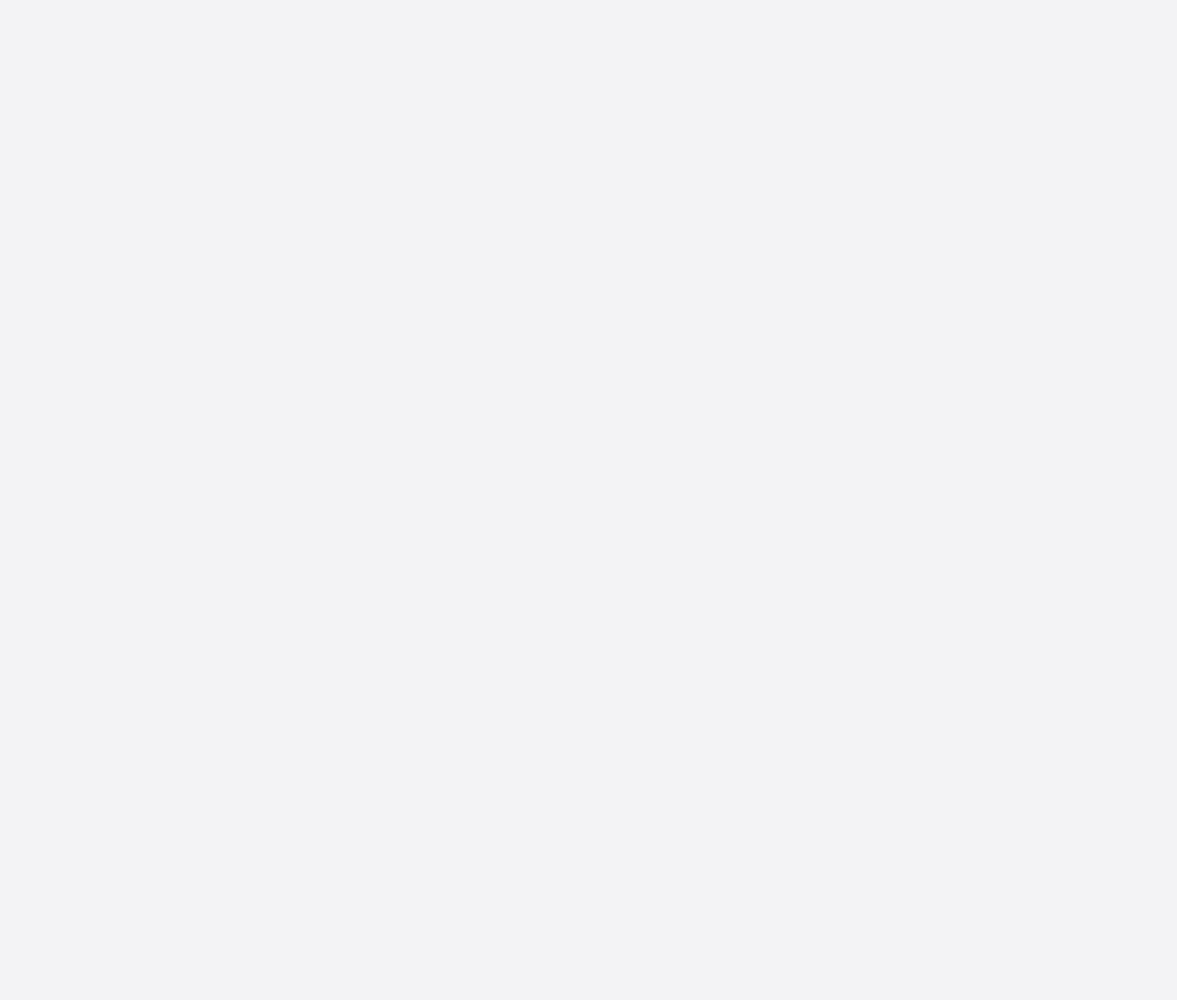
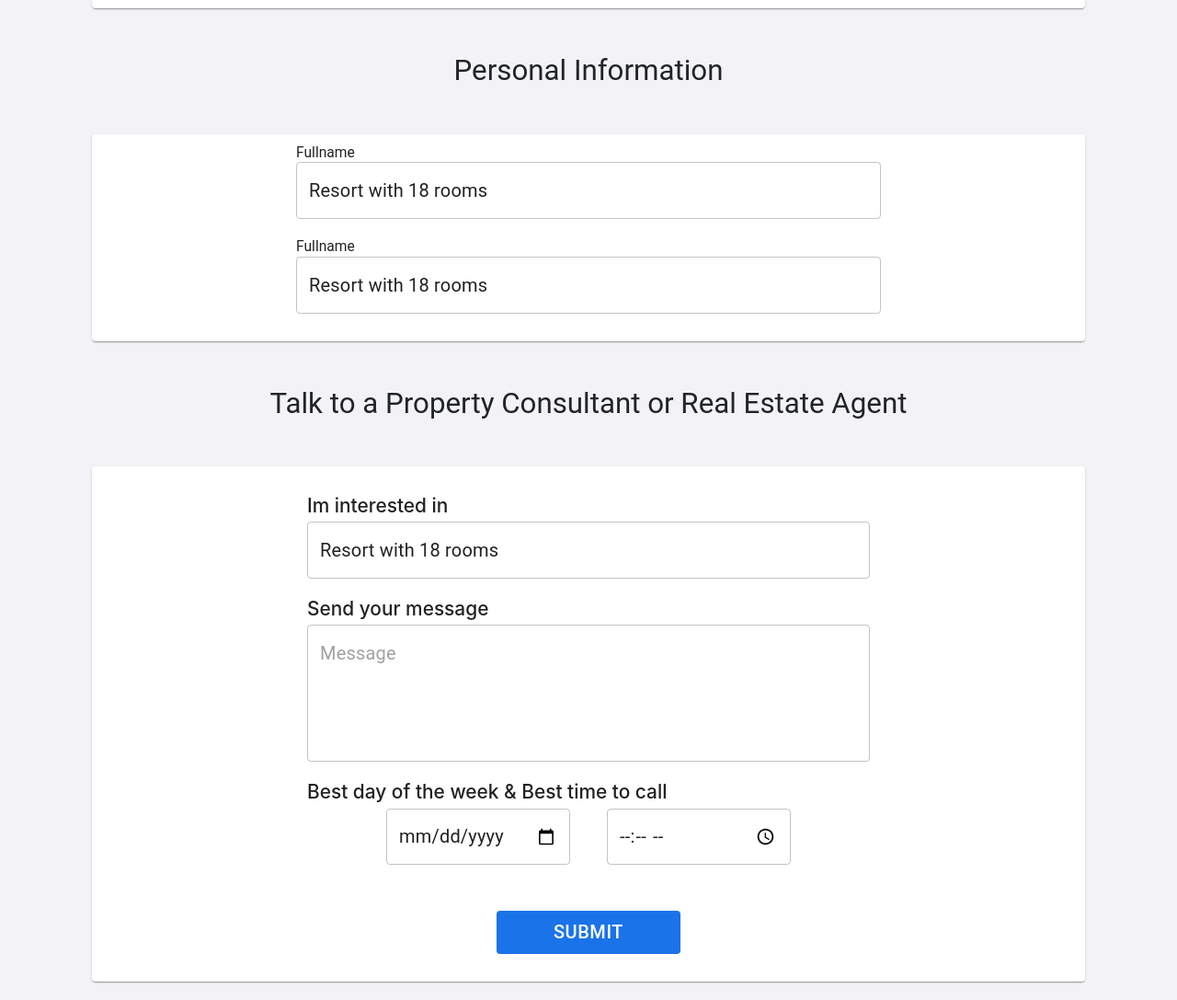
Before and after one commit to DropitupQwerty/realstate-online-selling, a React (Create React App) app: page /reservation/1 in a window 1280 px wide. Before the commit this address had no page. Shown: the part 633-1720 px from the top of the page at 92% size. Before the commit the page ends 800 px from the top, so only its background shows below. Built offline with nearby package versions, Linux system fonts and the light colour scheme; the HTML template or start-up script is replaced by a standard one.

Commit message:
add inquiry page

```diff
--- a/src/App.js
+++ b/src/App.js
@@ -5,6 +5,7 @@ import Homepage from './page/home';
 import Login from './page/login';
 import SignUp from './page/signup';
 import ViewProperty from './page/ViewProperty';
+import Reservation from './page/Inquire';
 
 function App() {
   return (
@@ -14,7 +15,8 @@ function App() {
           <Route index element={<Homepage />}></Route>
           <Route path="/login" element={<Login />}></Route>
           <Route path="/sign-up" element={<SignUp />}></Route>
-          <Route path="/viewproperty/:id" element={<ViewProperty />}></Route>
+          <Route path="/viewproperty/:id" element={<ViewProperty />} />
+          <Route path="/reservation/:id" element={<Reservation />} />
         </Routes>
       </Router>
     </ThemeProvider>
--- a/src/components/styles/ViewPropertyStyles.css
+++ b/src/components/styles/ViewPropertyStyles.css
@@ -3,7 +3,7 @@
 }
 
 .property-img {
-  height: 300px;
+  height: 400px;
   width: 100%;
   object-fit: cover;
   border-radius: 40px;
@@ -86,3 +86,30 @@
 .previous-btn {
   margin: 30px;
 }
+
+.reservation-form-container h1 {
+  text-align: center;
+}
+
+.reservation-form-container {
+  width: 100%;
+  display: flex;
+  justify-content: center;
+  align-items: center;
+  flex-direction: column;
+}
+
+.meeting-date {
+  display: flex;
+  justify-content: center;
+  align-items: center;
+  flex-direction: column;
+  width: 100%;
+}
+
+.meeting-date-form {
+  display: flex;
+  justify-content: center;
+  width: 100%;
+  margin-bottom: 50px;
+}
--- /dev/null
+++ b/src/page/Inquire.js
@@ -0,0 +1,176 @@
+import {
+  Button,
+  FormControl,
+  FormGroup,
+  OutlinedInput,
+  Paper,
+  Typography,
+} from '@mui/material';
+
+import React, { useEffect, useState } from 'react';
+import global from '../styles/global';
+import Navbar from '../components/Navbar';
+import Footer from '../components/Footer';
+import { getProperty } from '../fakeApi/fakehouesapi';
+import { useParams, useNavigate } from 'react-router-dom';
+import ArrowBackIosIcon from '@mui/icons-material/ArrowBackIos';
+
+export default function Reservation({ open, cancel }) {
+  const [property, setProperty] = useState();
+  const { id } = useParams();
+  const navigate = useNavigate();
+
+  const {
+    image,
+    property: prop,
+    description,
+    price,
+    facilities,
+    location: loc,
+    locationURL,
+  } = property || {};
+
+  useEffect(() => {
+    const getProp = () => {
+      const p = getProperty(parseInt(id));
+      setProperty(p);
+    };
+    getProp();
+  }, [id]);
+
+  console.log(property);
+
+  return (
+    <div>
+      <div>
+        <Navbar />
+      </div>
+
+      <div className="previous-btn">
+        <Button
+          variant="outlined"
+          onClick={() => {
+            navigate(-1);
+          }}
+        >
+          <ArrowBackIosIcon sx={{ fontSize: '30px' }} />
+        </Button>
+      </div>
+      <Paper
+        sx={{
+          padding: '10px',
+          position: 'relative',
+          margin: '50px 100px',
+        }}
+      >
+        <img src={image?.[0]} alt={property} className="property-img" />
+      </Paper>
+      <Typography sx={{ textAlign: 'center', margin: '0' }} variant="h3">
+        Personal Information
+      </Typography>
+      <Paper
+        sx={{
+          padding: '10px',
+          position: 'relative',
+          margin: '50px 100px',
+        }}
+      >
+        <div className="reservation-form-container">
+          <FormGroup sx={{ width: '60%' }}>
+            <FormControl>
+              <Typography variant="h5">Fullname</Typography>
+              <OutlinedInput
+                readOnly
+                sx={{ ...global.formInput }}
+                value={prop}
+              />
+            </FormControl>
+            <FormControl>
+              <Typography variant="h5">Fullname</Typography>
+              <OutlinedInput
+                readOnly
+                sx={{ ...global.formInput }}
+                value={prop}
+              />
+            </FormControl>
+          </FormGroup>
+        </div>
+      </Paper>
+
+      <Typography sx={{ textAlign: 'center', margin: '0' }} variant="h3">
+        Talk to a Property Consultant or Real Estate Agent
+      </Typography>
+
+      <Paper
+        sx={{
+          padding: '30px',
+          position: 'relative',
+          margin: '50px 100px',
+        }}
+      >
+        <div className="reservation-form-container">
+          <FormGroup sx={{ width: '60%' }}>
+            <h2>Im interested in</h2>
+            <FormControl>
+              <OutlinedInput
+                readOnly
+                sx={{ ...global.formInput }}
+                value={prop}
+              />
+            </FormControl>
+            <h2>Send your message</h2>
+            <FormControl>
+              <OutlinedInput
+                sx={{
+                  ...global.formInput,
+                }}
+                multiline
+                rows={4}
+                placeholder="Message"
+              />
+            </FormControl>
+
+            <div>
+              <h2> Best day of the week & Best time to call</h2>
+
+              <div className="meeting-date">
+                <div className="meeting-date-form">
+                  <FormControl>
+                    <OutlinedInput
+                      sx={{
+                        ...global.formInput,
+                        width: '200px',
+                        margin: '0 20px ',
+                      }}
+                      type="date"
+                    />
+                  </FormControl>
+                  <FormControl>
+                    <OutlinedInput
+                      sx={{
+                        ...global.formInput,
+                        width: '200px',
+                        margin: '0 20px ',
+                      }}
+                      type="time"
+                    />
+                  </FormControl>
+                </div>
+                <div>
+                  <Button
+                    color="success"
+                    sx={{ ...global.btnPrimary, width: '200px' }}
+                  >
+                    Submit
+                  </Button>
+                </div>
+              </div>
+            </div>
+          </FormGroup>
+        </div>
+      </Paper>
+
+      <Footer />
+    </div>
+  );
+}
--- a/src/page/ViewProperty.js
+++ b/src/page/ViewProperty.js
@@ -1,5 +1,11 @@
 import React, { useEffect, useState } from 'react';
-import { Navigate, useNavigate, useParams } from 'react-router-dom';
+import {
+  Link,
+  Navigate,
+  useLocation,
+  useNavigate,
+  useParams,
+} from 'react-router-dom';
 import Navbar from '../components/Navbar';
 import { getProperty } from '../fakeApi/fakehouesapi';
 import '../components/styles/ViewPropertyStyles.css';
@@ -10,6 +16,8 @@ import Footer from '../components/Footer';
 
 import ArrowBackIosIcon from '@mui/icons-material/ArrowBackIos';
 import Facilities from '../components/Facilities';
+import Reservation from './Inquire';
+import Login from './login';
 
 export default function ViewProperty() {
   const [property, setProperty] = useState();
@@ -17,10 +25,15 @@ export default function ViewProperty() {
   const intId = parseInt(id);
   const [index, setIndex] = useState(0);
   const navigate = useNavigate();
+  const [auth, setAuth] = useState(false);
+  const [open, setOpen] = useState(false);
+  const location = useLocation();
 
   const handleSelect = (selectedIndex, e) => {
     setIndex(selectedIndex);
   };
+
+  console.log(location);
 
   const {
     image,
@@ -28,28 +41,50 @@ export default function ViewProperty() {
     description,
     price,
     facilities,
-    location,
+    location: loc,
     locationURL,
   } = property || {};
 
   let nf = new Intl.NumberFormat('en-US'); // "1,234,567,890"
-  console.log('Path id', intId);
-  console.log(typeof intId);
 
   const getProp = () => {
     const prop = getProperty(intId);
     setProperty(prop);
   };
 
+  const handleLogin = () => {
+    setOpen(true);
+  };
+
+  const handleCloseLogin = () => {
+    setOpen(false);
+  };
+
+  const handleNavigate = () => {
+    navigate(`/reservation/${intId}`);
+  };
+
   useEffect(() => {
     getProp();
   }, [id]);
 
+  useEffect(() => {
+    const interval = setInterval(() => {
+      let uid = sessionStorage.getItem('UID');
+      if (!uid) {
+        setAuth(false);
+      } else {
+        setAuth(true);
+      }
+    }, 10);
+  }, []);
+
   return (
     <div>
       <Navbar />
-      {/* <img className="property-img" src={image} alt={prop}></img> */}
-
+      {!auth && (
+        <Login open={open} cancel={handleCloseLogin} isNavigate={true} />
+      )}
       <div className="previous-btn">
         <Button
           variant="outlined"
@@ -83,7 +118,7 @@ export default function ViewProperty() {
 
           <div className="property-price">
             <h1>
-              <span> Location: </span> {location}
+              <span> Location: </span> {loc}
             </h1>
           </div>
 
@@ -94,6 +129,27 @@ export default function ViewProperty() {
           </div>
 
           <Facilities facilities={facilities} />
+
+          {auth ? (
+            <div className="property-btn">
+              <Button
+                sx={{
+                  ...global.buttonLogin,
+                }}
+                fullWidth
+                onClick={handleNavigate}
+              >
+                Inquire
+              </Button>
+              <Button
+                fullWidth
+                variant="outlined"
+                sx={{ fontSize: '20px', marginTop: '20px' }}
+              >
+                Reserve Property
+              </Button>
+            </div>
+          ) : (
             <div className="property-btn">
               <Button
                 sx={{
@@ -103,10 +159,12 @@ export default function ViewProperty() {
                 }}
                 variant="outlined"
                 fullWidth
+                onClick={handleLogin}
               >
-              Inquire
+                Login
               </Button>
             </div>
+          )}
 
           {/* <div className="property-sidebar">
           <label for=/>
--- a/src/page/login.js
+++ b/src/page/login.js
@@ -16,7 +16,7 @@ import global from '../styles/global';
 import axios from 'axios';
 import { Link, useNavigate } from 'react-router-dom';
 
-export default function Login({ open, cancel }) {
+export default function Login({ open, cancel, isNavigate = false }) {
   const navigate = useNavigate();
   const [login, setLogin] = useState({
     email: '',
@@ -35,6 +35,7 @@ export default function Login({ open, cancel }) {
         console.log(response.data.error);
         return;
       }
+
       console.log(response.data);
       sessionStorage.setItem('UID', response.data.uid);
       navigate('/');
```
Lines whose indentation alone changed are shown as unchanged.
